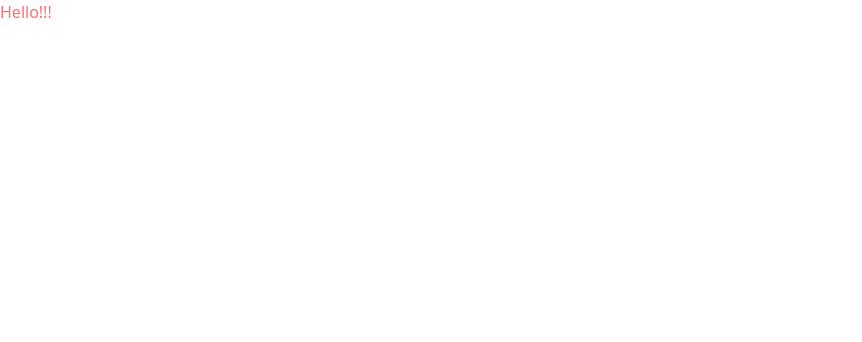
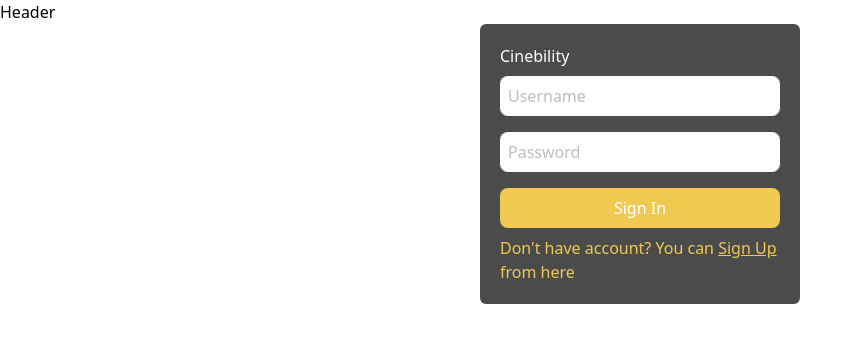
Before and after one commit to ivisheshrajput/Cinebility, a React (Create React App) app: page / in a window 1280 px wide. Shown: the top 342 px of the page, without its empty margins (0-862 px from the left). Built offline with nearby package versions, Linux system fonts and the light colour scheme.

Commit message:
Add files via upload

```diff
--- a/package.json
+++ b/package.json
@@ -36,6 +36,7 @@
     ]
   },
   "devDependencies": {
+    "react-router-dom": "^6.21.3",
     "tailwindcss": "^3.4.1"
   }
 }
--- a/src/App.js
+++ b/src/App.js
@@ -1,7 +1,8 @@
 import "./App.css";
+import Body from "./components/Body";
 
 function App() {
-  return <div className="text-red-400  ">Hello!!!</div>;
+  return <Body />;
 }
 
 export default App;
--- /dev/null
+++ b/src/components/Body.js
@@ -0,0 +1,47 @@
+// import React from 'react';
+// import RouterProvider, {createBrowserRouter} from "react-router-dom";
+// import Login from './Login';
+// import Browse from './Browse';
+
+// const Body = () => {
+//     const appRouter = createBrowserRouter([
+//         {
+//             path: "/",
+//             element: <Login />
+//         },
+//         {
+//             path: "/browse",
+//             element: <Browse />
+//         }
+//         // {
+//         //     path: "/",
+//         //     element:
+//         // }
+//     ])
+
+//     return (
+//         <div>
+//             <RouterProvider router={appRouter} />
+//         </div>
+//     )
+// }
+
+// export default Body;
+
+import React from 'react';
+import { BrowserRouter as Router, Route, Routes } from 'react-router-dom';
+import Login from './Login';
+import Browse from './Browse';
+
+const Body = () => {
+  return (
+    <Router>
+      <Routes>
+        <Route path="/" element={<Login />} />
+        <Route path="/browse" element={<Browse />} />
+      </Routes>
+    </Router>
+  );
+};
+
+export default Body;
--- /dev/null
+++ b/src/components/Browse.js
@@ -0,0 +1,9 @@
+import React from 'react'
+
+const Browse = () => {
+  return (
+    <div>Browse</div>
+  )
+}
+
+export default Browse
--- /dev/null
+++ b/src/components/Header.js
@@ -0,0 +1,9 @@
+import React from 'react'
+
+const Header = () => {
+  return (
+    <div>Header</div>
+  )
+}
+
+export default Header
--- /dev/null
+++ b/src/components/Login.js
@@ -0,0 +1,38 @@
+import React, { useRef, useState } from 'react';
+import Header from './Header';
+import {checkValidation} from "../utils/checkValidation";
+
+const Login = () => {
+    const [signUp, setSignUp] = useState(false);
+    const email=useRef(null);
+    const password=useRef(null);
+    const [errMessage, setErrMessage]=useState("");
+    const handleClick = () => {
+        setSignUp(!signUp)
+    }
+    const handleButtonClick=()=>{
+       const message= checkValidation(email.current.value, password.current.value)
+        // console.log(email.current.value)
+        // console.log(password.current.value)
+        setErrMessage(message);
+    }
+
+    return (
+        <div>
+            <Header />
+            <form onSubmit={(e)=>e.preventDefault} className=' flex flex-col mx-auto justify-center bg-black rounded-md   p-5  w-3/12 opacity-70 '>
+                <h1 className='text-white'>Cinebility</h1>
+
+                <input placeholder='Username' ref={email} type='email' className='p-2 rounded-lg my-2'></input>
+                <input placeholder="Password" ref={password} type="password" className='p-2 rounded-lg my-2'></input>
+                {signUp?<input placeholder='Enter Phone No' type="phone" className='p-2 rounded-lg my-2'></input>:""}
+                {signUp ? <button className=' bg-yellow-500 p-2 rounded-lg text-white my-2'>Sign Up</button>:<button className=' bg-yellow-500 p-2 rounded-lg text-white my-2' onClick={handleButtonClick}>Sign In</button>}
+                <p>{errMessage}</p>
+                {signUp? <p className='text-yellow-500 '>Already Have a account? You can <u className="cursor-pointer " onClick={handleClick}>Sign In</u> from here</p>:<p className='text-yellow-500 '>Don't have account? You can <u className="cursor-pointer " onClick={handleClick}>Sign Up</u> from here</p>}
+            </form>
+
+        </div>
+    )
+}
+
+export default Login
--- /dev/null
+++ b/src/utils/checkValidation.js
@@ -0,0 +1,8 @@
+export const checkValidation=(email, password)=>{
+const isEmailValid=/^[\w-\.]+@([\w-]+\.)+[\w-]{2,4}$/.test(email);
+const isPasswordValid=/^(?=.*[a-z])(?=.*[A-Z])(?=.*\d)[a-zA-Z\d]{8,}$/.test(password)
+if(!isEmailValid) return "Email is invalid"
+if(!isPasswordValid) return "Password is invalid"
+
+return null;
+}
```
Also changed, not shown: 1 other file (tests, documents, lock files or other folders).
